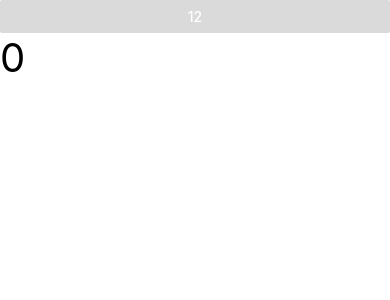
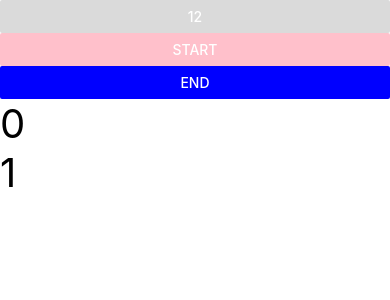
Before and after one commit to lxh3811958/RNProject, a React Native app: screen / in a window 390 px wide. Shown: the top 300 px of the page. Built offline with nearby package versions, Linux system fonts and the light colour scheme.

Commit message:
button&setInterval

```diff
--- a/App.js
+++ b/App.js
@@ -48,7 +48,18 @@ export default class App extends Component {
                         sum: this.state.sum + 1,
                     });
                 }} />
+                <Button color='pink' title='start' onPress={() => {
+                    this.interval = setInterval(() =>{
+                        this.setState({
+                            sum1: this.state.sum1 + 1,
+                        });
+                    },1000)
+                }} />
+                <Button color='blue' title='end' onPress={() => {
+                    this.interval && clearInterval(this.interval);
+                }} />
                 <Text style={{fontSize:40}}>{this.state.sum}</Text>
+                <Text style={{fontSize:40}}>{this.state.sum1}</Text>
             </View>
         )
     }
```
